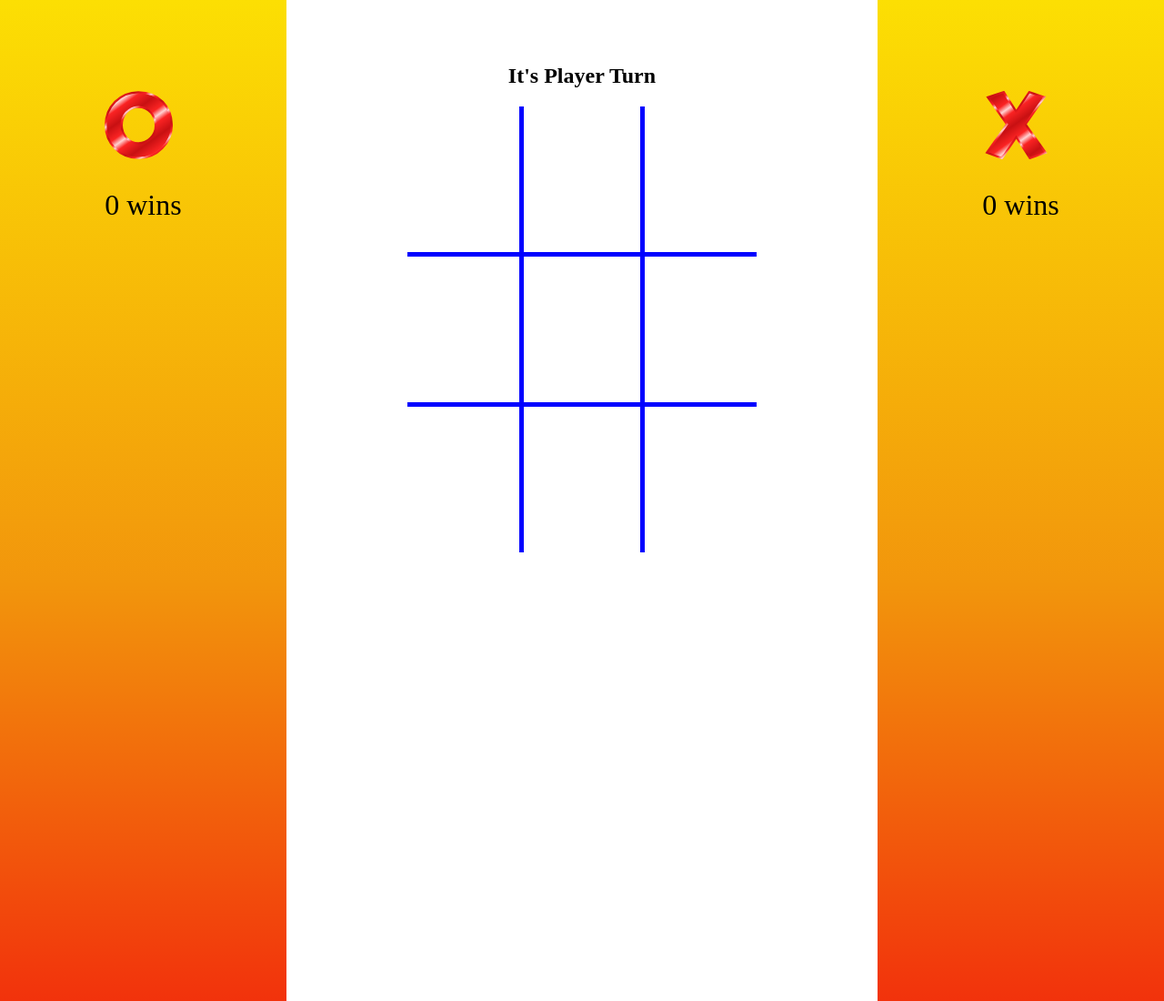
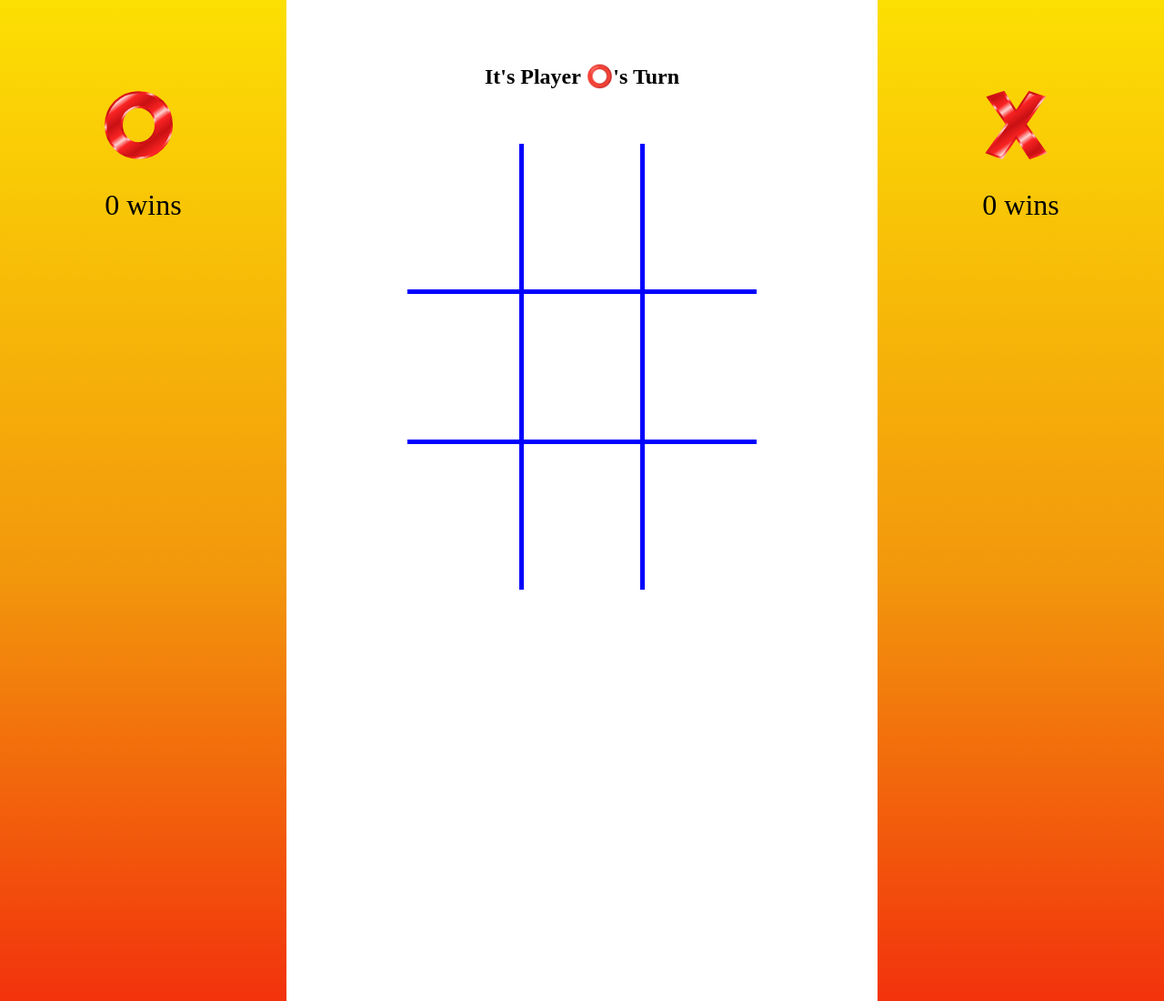
Before and after one commit to bpeterson2579/tic-tac-toe, a plain HTML site: page index.html in a window 1280 px wide. Shown: the top 1100 px of the page at 91% size. Drawn offline with Linux system fonts and the light colour scheme.

Commit message:
Refactor HTML and add some new elements

```diff
--- a/index.html
+++ b/index.html
@@ -12,8 +12,9 @@
       <div class="wins-area" id="p1WinsArea">
       </div>
     </section>
-    <section class="game-section">
-      <h1>It's Player Turn</h1>
+    <section class="game-section" id="gameSection">
+      <h1 id="whichTurn">It's Player ⭕️'s Turn</h1>
+      <h1 class="player-win-message glow hidden" id="playerWinMessage"></h1>
       <div class="top-row">
         <button class="tic-tac-toe-square left" id="1"></button>
         <button class="tic-tac-toe-square" id="2"></button>
```
